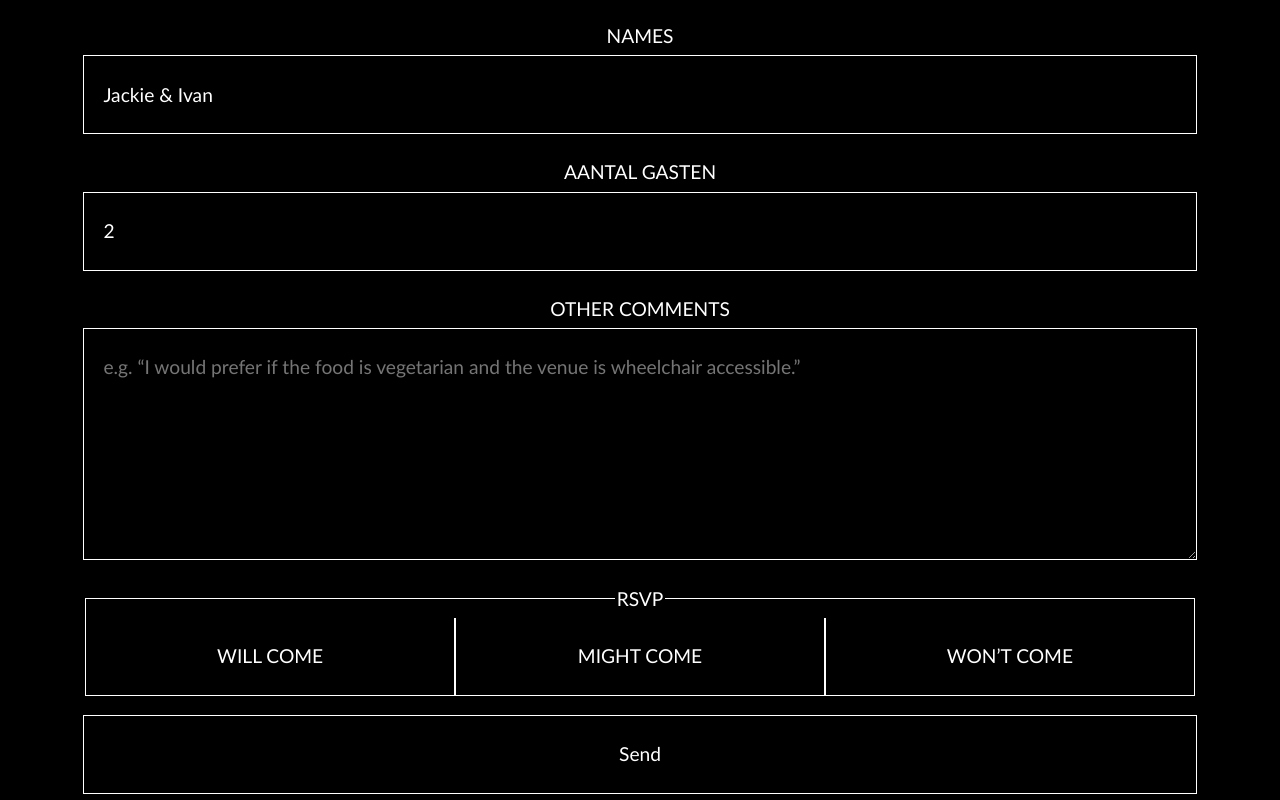
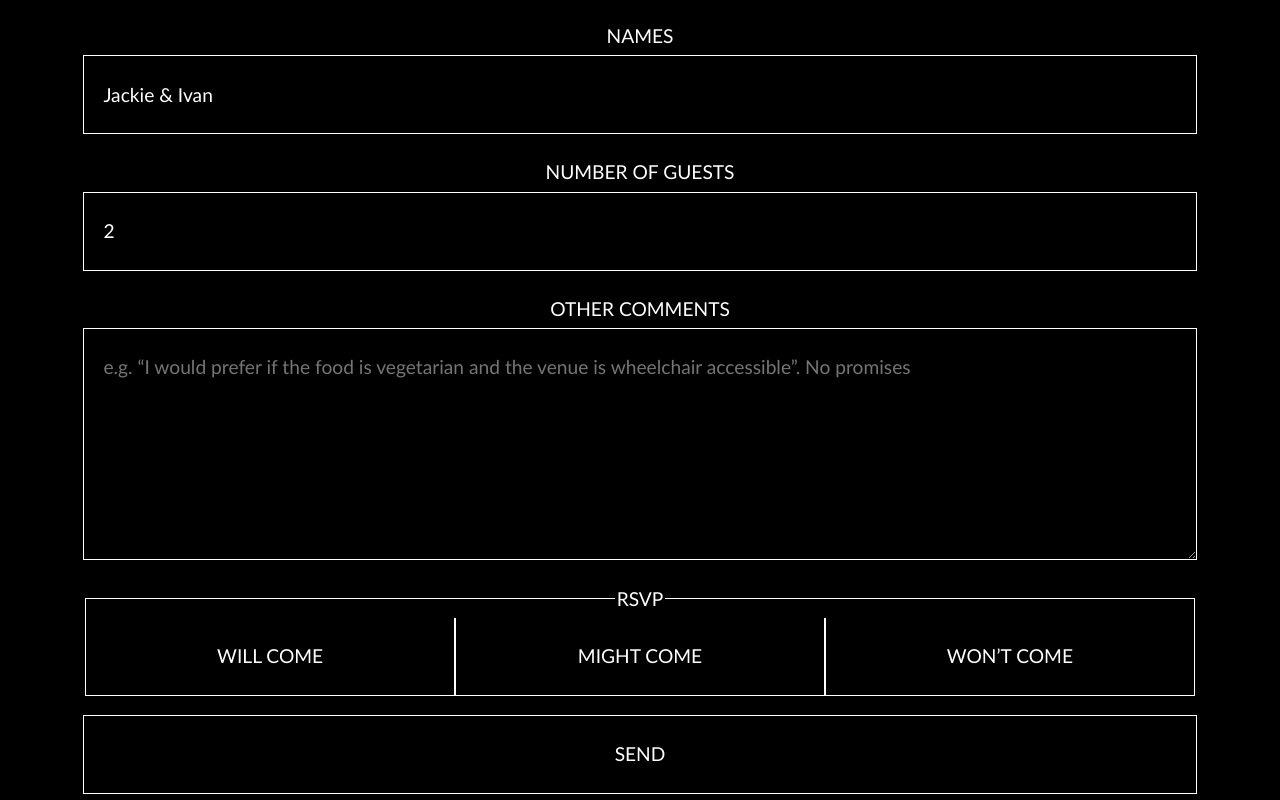
Before and after one commit to Haroenv/wedding-website, a React (Create React App) app: page / in a window 1280 px wide. Shown: the part 1048-1848 px from the top of the page. Built offline with nearby package versions, Linux system fonts and the light colour scheme.

Commit message:
finish translating

```diff
--- a/src/App.tsx
+++ b/src/App.tsx
@@ -2,15 +2,11 @@ import React, { useState } from 'react';
 import image from './us-two.jpg';
 import { getTranslation, TranslationKey, Language } from './translations';
 
-function Form({
-  name,
-  number,
-  getText,
-}: {
-  name: any;
-  number: any;
-  getText: any;
-}) {
+const Form: React.FunctionComponent<{
+  name: string;
+  number: number;
+  getText: (key: TranslationKey) => string;
+}> = ({ name, number, getText }) => {
   const [submitted, setSubmitted] = useState(false);
 
   return (
@@ -24,7 +20,7 @@ function Form({
       }}
     >
       <div className="input-group">
-        <label htmlFor="form-names">Names</label>
+        <label htmlFor="form-names">{getText('form_names')}</label>
         <input
           type="text"
           id="form-names"
@@ -34,29 +30,31 @@ function Form({
         />
       </div>
       <div className="input-group">
-        <label htmlFor="form-number-guests">{getText('number_guests')}</label>
+        <label htmlFor="form-number-guests">
+          {getText('form_number_guests')}
+        </label>
         <input
           type="form-number-guests"
           id="number"
           name="guests"
-          defaultValue={number}
+          defaultValue={number.toString()}
           min="0"
           max={number + 2}
           required
         />
       </div>
       <div className="input-group">
-        <label htmlFor="form-comments">Other comments</label>
+        <label htmlFor="form-comments">{getText('form_comments')}</label>
         <textarea
           id="form-comments"
           name="comments"
           rows={5}
-          placeholder="e.g. “I would prefer if the food is vegetarian and the venue is wheelchair accessible.”"
+          placeholder={getText('form_comments_placeholder')}
         />
       </div>
 
       <fieldset className="inline-radio">
-        <legend>RSVP</legend>
+        <legend>{getText('form_rsvp')}</legend>
         <div className="inner">
           <div>
             <input
@@ -67,7 +65,7 @@ function Form({
               id="form-rsvp-yes"
               value="yes"
             />
-            <label htmlFor="form-rsvp-yes">Will come</label>
+            <label htmlFor="form-rsvp-yes">{getText('form_rsvp_yes')}</label>
           </div>
           <hr />
           <div>
@@ -79,7 +77,9 @@ function Form({
               id="form-rsvp-maybe"
               value="maybe"
             />
-            <label htmlFor="form-rsvp-maybe">Might come</label>
+            <label htmlFor="form-rsvp-maybe">
+              {getText('form_rsvp_maybe')}
+            </label>
           </div>
           <hr />
           <div>
@@ -91,18 +91,18 @@ function Form({
               id="form-rsvp-no"
               value="no"
             />
-            <label htmlFor="form-rsvp-no">Won’t come</label>
+            <label htmlFor="form-rsvp-no">{getText('form_rsvp_no')}</label>
           </div>
         </div>
       </fieldset>
 
       <div className="input-group">
-        {submitted ? 'Submission received' : null}
-        <input type="submit" value="Send" />
+        {submitted ? getText('form_received') : null}
+        <input type="submit" value={getText('form_submit')} />
       </div>
     </form>
   );
-}
+};
 
 function App({
   name,
--- a/src/index.css
+++ b/src/index.css
@@ -76,6 +76,10 @@ textarea {
   line-height: 2;
 }
 
+input[type='submit'] {
+  text-transform: inherit;
+}
+
 .input-group {
   margin: 1em auto;
   display: flex;
--- a/src/index.tsx
+++ b/src/index.tsx
@@ -4,6 +4,6 @@ import './index.css';
 import App from './App';
 
 ReactDOM.render(
-  <App name={'Jackie & Ivan'} number={2} defaultLanguage={'nl'} />,
+  <App name={'Jackie & Ivan'} number={2} defaultLanguage={'en'} />,
   document.getElementById('root')
 );
--- a/src/translations.ts
+++ b/src/translations.ts
@@ -1,5 +1,4 @@
 export const English = {
-  number_guests: 'Number of guests',
   you_are_invited: 'You are invited',
   the_wedding_of: 'the wedding of',
   abi_and_haroen: 'Abi & Haroen',
@@ -7,17 +6,38 @@ export const English = {
   timing: 'Early August',
   paragraph_1:
     "Of course it's still too early now to decide on an exact date or venue, but we would love to have you attend! We know it will be around the beginning of August 2021, and somewhere in France so all of you will have to travel a bit.",
+  form_names: 'Names',
+  form_number_guests: 'Number of guests',
+  form_comments: 'Other comments',
+  form_comments_placeholder:
+    'e.g. “I would prefer if the food is vegetarian and the venue is wheelchair accessible”. No promises',
+  form_rsvp: 'RSVP',
+  form_rsvp_yes: 'Will come',
+  form_rsvp_maybe: 'Might come',
+  form_rsvp_no: 'Won’t come',
+  form_received: 'Submission received',
+  form_submit: 'Send',
 };
+
 export const Dutch: typeof English = {
-  number_guests: 'Aantal gasten',
   you_are_invited: 'Je bent uitgenodigd',
   the_wedding_of: 'het huwelijk van',
   abi_and_haroen: 'Abi & Haroen',
   image_alt: 'ons samen, die er super uit zien',
   timing: 'Vroeg augustus',
   paragraph_1:
-    // TODO: translate
-    "Of course it's still too early now to decide on an exact date or venue, but we would love to have you attend! We know it will be around the beginning of August 2021, and somewhere in France so all of you will have to travel a bit.",
+    'Natuurlijk is het nog veel te vroeg om de exacte data en plaats te beslissen, maar we zouden het super vinden als jullie komen! We hebben beslist dat we zullen trouwen rond het begin van Augustus 2021, en dat het ergens in Frankrijk zal zijn zodat iedereen een beetje moet reizen.',
+  form_number_guests: 'Aantal gasten',
+  form_names: 'Namen',
+  form_comments: 'Opmerkingen',
+  form_comments_placeholder:
+    'bijvoorbeeld: “Ik zou graag vegetarisch eten en een groene stoel hebben”. Geen beloftes',
+  form_rsvp: 'RSVP',
+  form_rsvp_yes: 'zal komen',
+  form_rsvp_maybe: 'wil komen',
+  form_rsvp_no: 'zal niet komen',
+  form_received: 'Bericht ontvangen',
+  form_submit: 'Verzenden',
 };
 
 const languages = { en: English, nl: Dutch };
```
